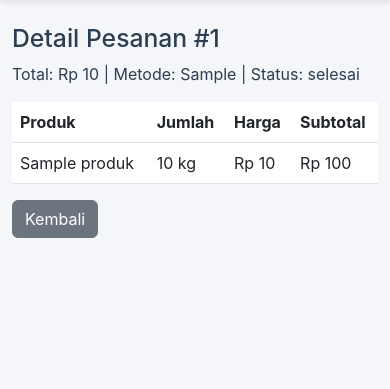
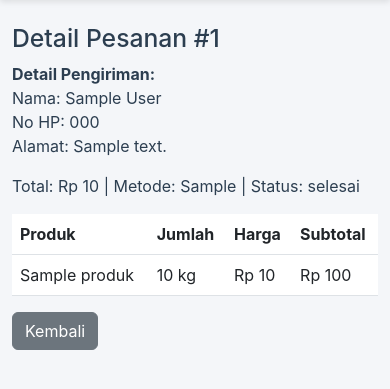
Before and after one commit to RajaSunrise/ud_zivana, a PHP site: page /customer/detail_pesanan.php?id=1 in a window 390 px wide. Shown: the part 56-445 px from the top of the page. Run offline with PHP 8.4, Linux system fonts and the light colour scheme; the visitor is signed in with stand-in values (Sample User, id 1); tables that the repository leaves empty or names only in its code hold one stand-in row (values such as "Sample post").

Commit message:
Add No Handphone and Alamat fields to checkout process

```diff
--- a/customer/detail_pesanan.php
+++ b/customer/detail_pesanan.php
@@ -5,7 +5,7 @@ include '../config/database.php';
 
 $id = $_GET['id'];
 $uid = $_SESSION['user_id'];
-$pesanan = mysqli_fetch_assoc(mysqli_query($conn, "SELECT * FROM pesanan WHERE id=$id AND user_id=$uid"));
+$pesanan = mysqli_fetch_assoc(mysqli_query($conn, "SELECT p.*, u.nama, u.no_hp, u.alamat FROM pesanan p JOIN users u ON p.user_id=u.id WHERE p.id=$id AND p.user_id=$uid"));
 if (!$pesanan) die("Pesanan tidak ditemukan.");
 
 $detail = mysqli_query($conn, "SELECT d.*, p.nama_produk FROM detail_pesanan d JOIN produk p ON d.produk_id=p.id WHERE d.pesanan_id=$id");
@@ -23,6 +23,12 @@ $detail = mysqli_query($conn, "SELECT d.*, p.nama_produk FROM detail_pesanan d J
     <?php include 'navbar_customer.php'; ?>
     <div class="container mt-4">
         <h2>Detail Pesanan #<?= $id ?></h2>
+        <div class="mb-3">
+            <strong>Detail Pengiriman:</strong><br>
+            Nama: <?= htmlspecialchars($pesanan['nama']) ?><br>
+            No HP: <?= htmlspecialchars($pesanan['no_hp']) ?><br>
+            Alamat: <?= nl2br(htmlspecialchars($pesanan['alamat'])) ?>
+        </div>
         <p>Total: Rp <?= number_format($pesanan['total_harga'], 0, ',', '.') ?> | Metode: <?= $pesanan['metode_pembayaran'] ?> | Status: <?= $pesanan['status_pesanan'] ?></p>
         <table class="table">
             <tr>
```
Also changed, not shown: admin/pesanan.php (+6 -2 lines), customer/checkout.php (+8 -2 lines).
